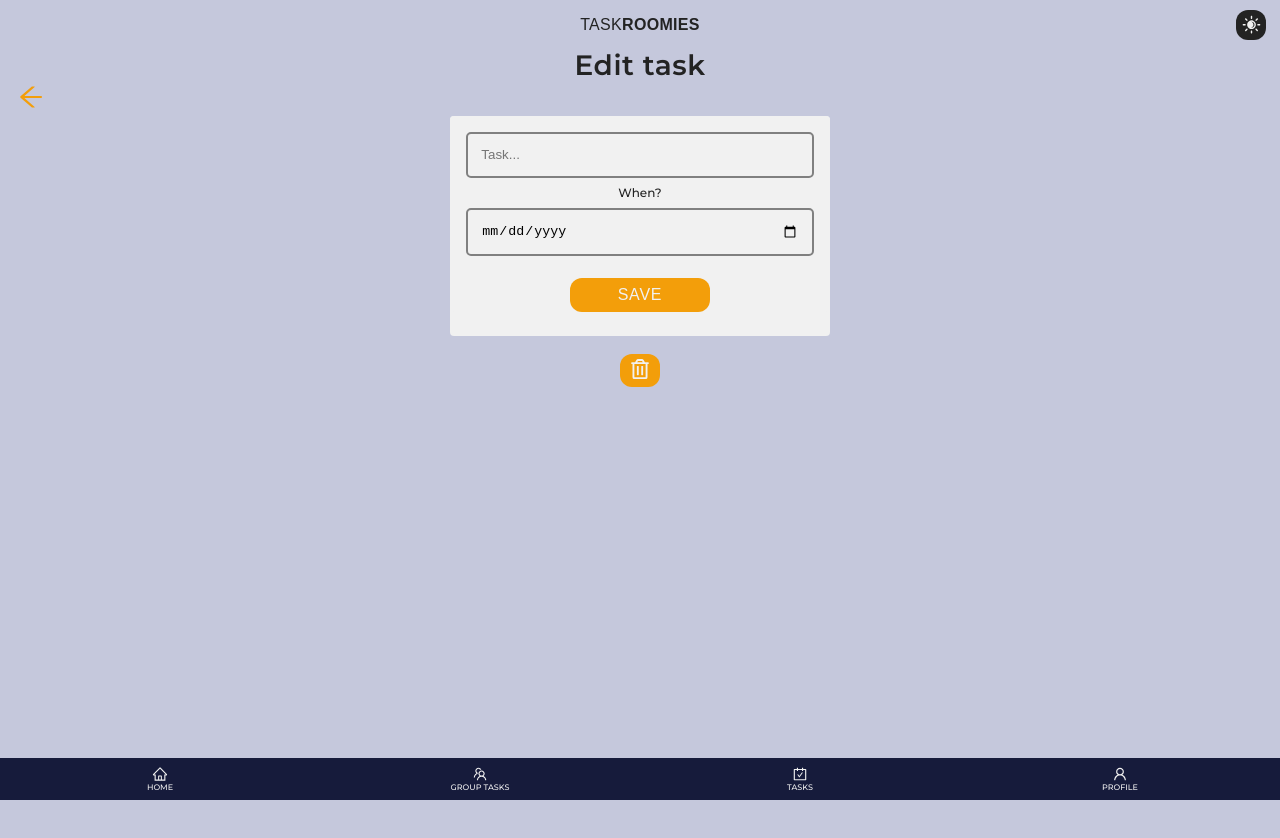
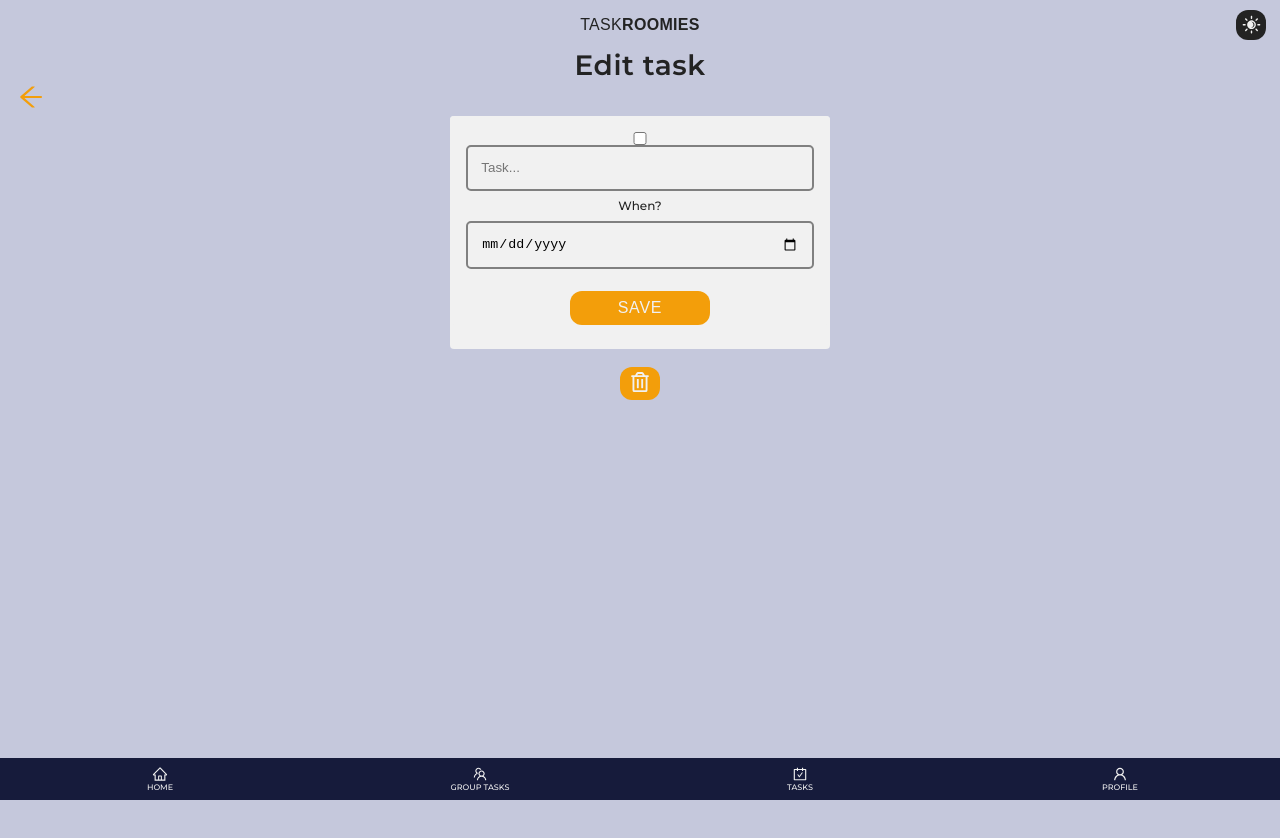
Before and after one commit to trolle18/TaskRoomies-v2, a React (Create React App) app: page /update-task/1 in a window 1280 px wide. Shown: the top 838 px of the page. Built offline with nearby package versions, Linux system fonts and the light colour scheme; no server answers; the database is empty; sample sign-in values are in the browser's storage; a web font is replaced by a local one.

Commit message:
task form edits - data fetch

```diff
--- a/src/components/TaskForm.js
+++ b/src/components/TaskForm.js
@@ -4,7 +4,7 @@ import { useNavigate } from "react-router-dom";
 
 export default function TaskForm({ saveTask, task }) {
     const [title, setTitle] = useState("");
-    const [check, setCheck] = useState(false);
+    const [check, setCheck] = useState();
     const [date, setDate] = useState("");
     const navigate = useNavigate();
 
@@ -32,7 +32,12 @@ export default function TaskForm({ saveTask, task }) {
 
     return (
         <form onSubmit={handleSubmit}>
-            <input type="hidden" value={check}/>
+            <input
+            type="checkbox"
+            value={check}
+            checked={check}
+            onChange={(e) => setCheck(e.target.check)}
+            />
 
             <div>
                 <input
```
